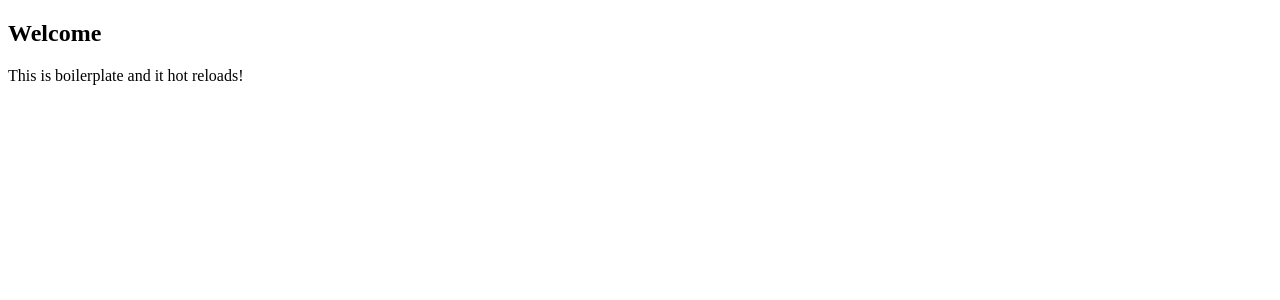
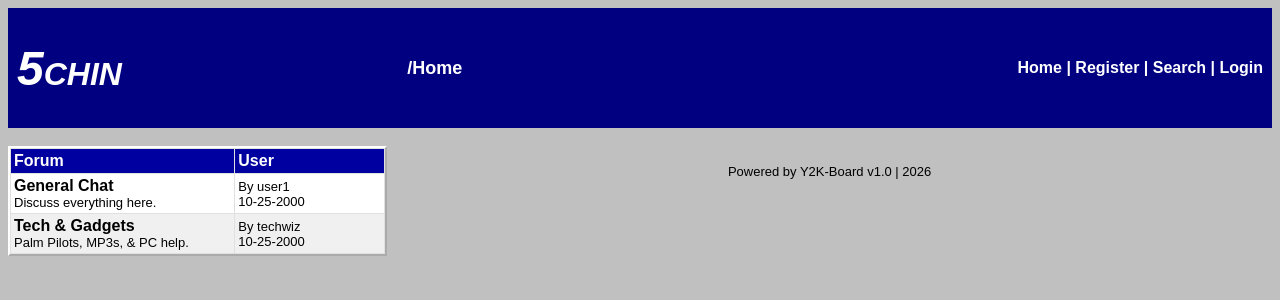
Before and after one commit to glaslan/project6_webproject, a Flask app: page /home in a window 1280 px wide. Shown: the top 300 px of the page. Run offline with Flask 3, Linux system fonts and the light colour scheme.

Commit message:
Added a general style to the home page.

```diff
--- a/templates/html/home.html
+++ b/templates/html/home.html
@@ -1,10 +1,52 @@
-<!DOCTYPE html>
+<!DOCTYPE HTML PUBLIC "-//W3C//DTD HTML 4.01 Transitional//EN">
 <html>
 <head>
-    <title>Project 6 App</title>
+   <style>
+        body { background-color: #c0c0c0; font-family: "Arial", sans-serif; }
+        .navbar { background-color: #000080; color: white; padding: 5px; }
+        .forum-table { border: 2px outset #ffffff; background-color: #e0e0e0; }
+        .forum-header { background-color: #0000a0; color: white; font-weight: bold; }
+        a { color: #0000ee; text-decoration: underline; }
+        a:visited { color: #551a8b; }
+   </style>
 </head>
-<body>
-    <h2>Welcome</h2>
-    <p>This is boilerplate and it hot reloads!</p>
+<body text="#000000" link="#0000ee" vlink="#551a8b">
+
+<!--Navigation Bar-->
+<table width="100%" height="120" border="0" cellpadding="4" cellspacing="0" class="navbar">
+  <tr>
+    <td align="left"><b><i><font size="60">5<font size="6">CHIN</i></b></td>
+    <td align="center"><b><font size="4">/Home</b></td>
+    <td align="right"><b>Home | Register | Search | Login</b></td>
+  </tr>
+</table>
+
+<br>
+
+<!--Forum Table-->
+<table width="30%" border="0" cellpadding="3" cellspacing="1" class="forum-table" align="left">
+  <tr class="forum-header">
+    <td width="60%">Forum</td>
+     <td width="40%">User</td>
+  </tr>
+  <tr bgcolor="#ffffff">
+    <td><b>General Chat</b><br><font size="2">Discuss everything here.</font></td>
+    <td><font size="2">By user1<br>10-25-2000</font></td>
+  </tr>
+  <tr bgcolor="#f0f0f0">
+    <td><b>Tech & Gadgets</b><br><font size="2">Palm Pilots, MP3s, & PC help.</font></td>
+    <td><font size="2">By techwiz<br>10-25-2000</font></td>
+  </tr>
+</table>
+
+<br>
+
+<!--Footer-->
+<div align="center">
+  <font size="2">
+    Powered by Y2K-Board v1.0 | 2026
+</font>
+</div>
+
 </body>
 </html>
```
Also changed, not shown: templates/styles/theme.css (deleted, +0 -80 lines).
